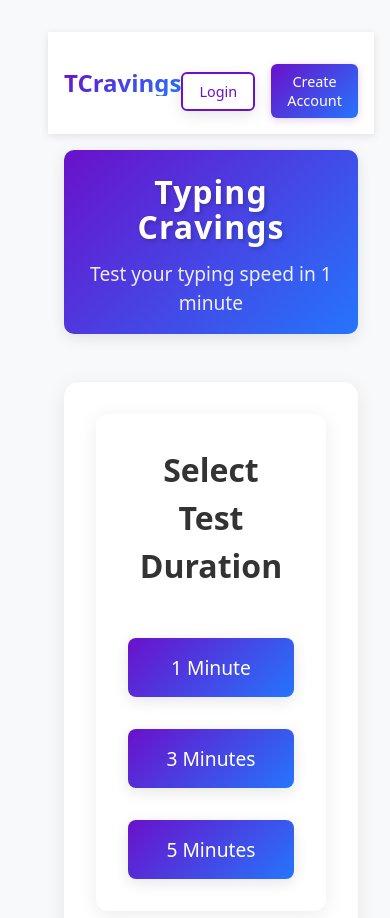
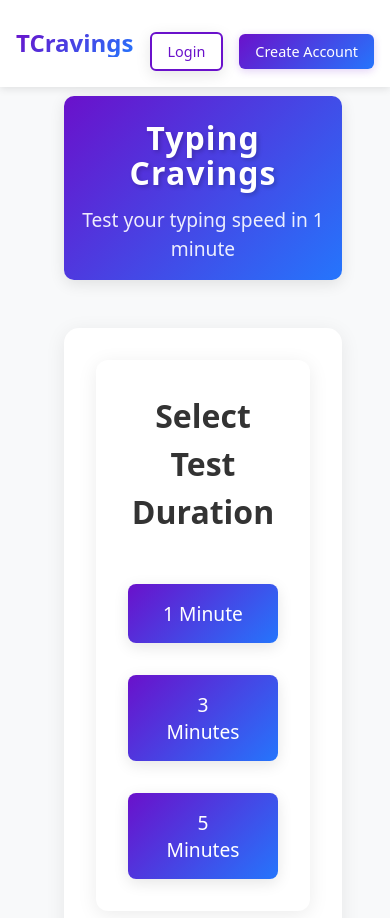
Before and after one commit to vincenttwizere/Typing-Cravings, a React (Vite) app: page / in a window 390 px wide. Shown: the top 918 px of the page. Built offline with nearby package versions, Linux system fonts and the light colour scheme.

Commit message:
Improve navbar positioning and spacing

```diff
--- a/src/App.css
+++ b/src/App.css
@@ -60,6 +60,7 @@ body {
   text-align: center;
   min-height: 100vh;
   width: 100%;
+  position: relative;
 }
 
 .navbar {
@@ -69,10 +70,12 @@ body {
   justify-content: space-between;
   align-items: center;
   box-shadow: 0 2px 8px rgba(0, 0, 0, 0.1);
-  position: sticky;
+  position: fixed;
   top: 0;
+  left: 0;
+  right: 0;
   z-index: 1000;
-  margin: 0 -2rem 2rem -2rem;
+  margin: 0;
 }
 
 .navbar-brand h1 {
@@ -123,6 +126,7 @@ body {
 }
 
 .header {
+  margin-top: 5rem;
   margin-bottom: 3rem;
   padding: 1rem;
   background: linear-gradient(135deg, #6a11cb 0%, #2575fc 100%);
@@ -334,7 +338,10 @@ button:active {
 @media (max-width: 768px) {
   .navbar {
     padding: 1rem;
-    margin: 0 -1rem 1rem -1rem;
+  }
+
+  .header {
+    margin-top: 4rem;
   }
 
   .navbar-brand h1 {
```
